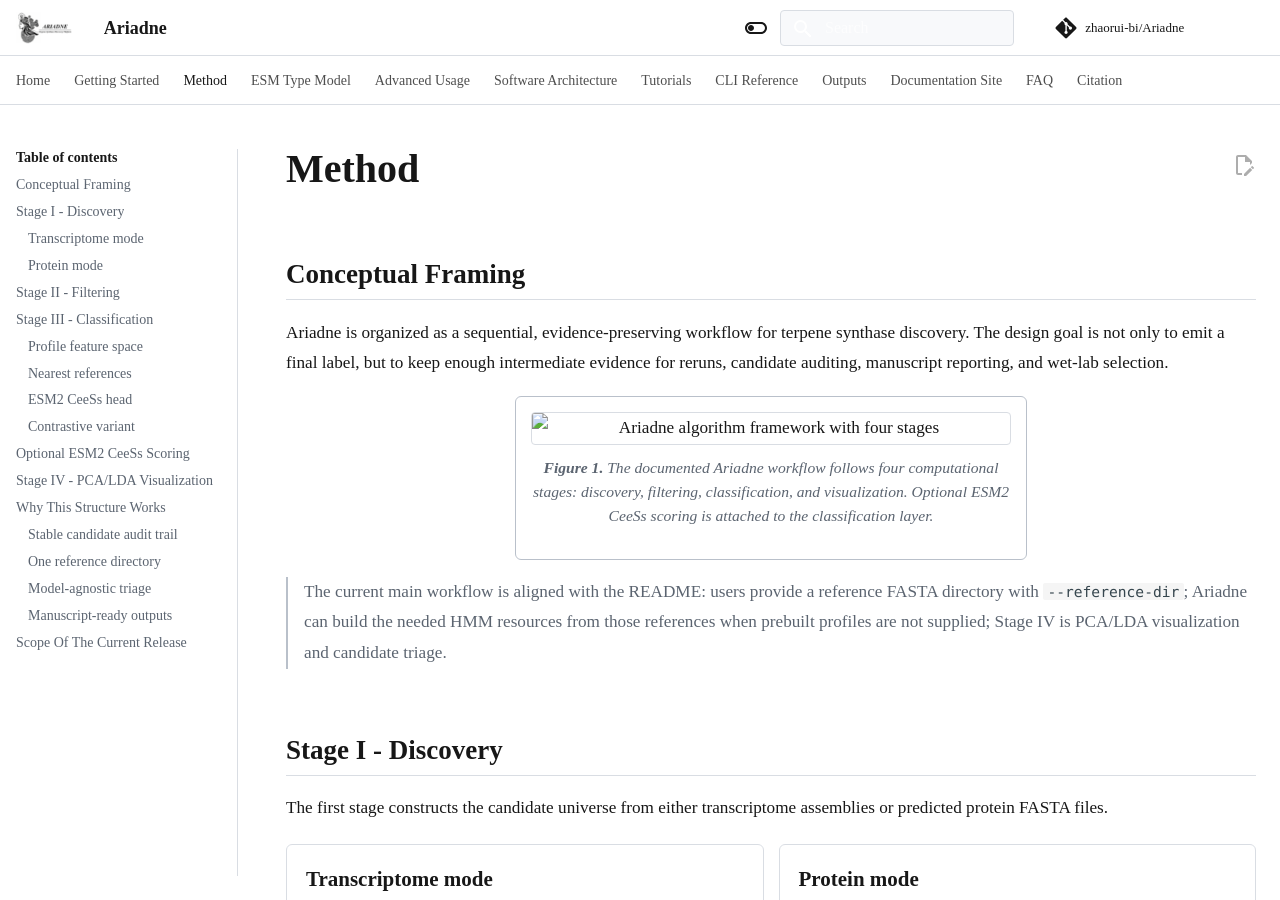
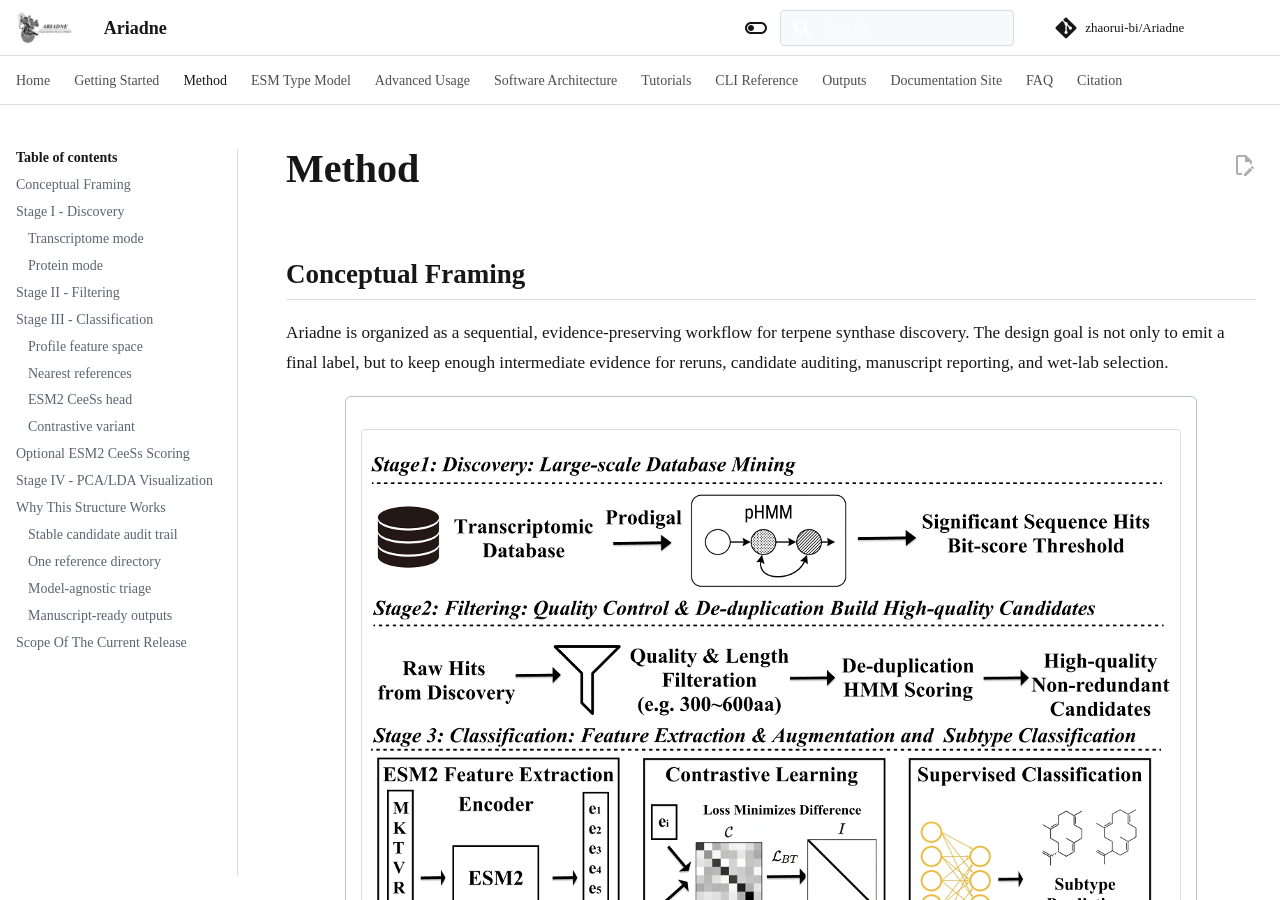
Before and after one commit to zhaorui-bi/Ariadne, an MkDocs documentation site: the page built from docs/method.md, in a window 1280 px wide and 900 px high. Built offline with MkDocs 1.6.1 and Material for MkDocs 9.7.7, drawn with Linux system fonts in a browser that asks for light colours; comment, search, counter and statistics services are not loaded.

Commit message:
Fix Method page images on Read the Docs.
MkDocs does not rewrite HTML <img> paths, so relative images on /method/
resolved to /method/images/.... Switch figures to Markdown image syntax
so they point at ../images/ under directory URLs.

```diff
--- a/docs/method.md
+++ b/docs/method.md
@@ -4,9 +4,9 @@
 
 Ariadne is organized as a sequential, evidence-preserving workflow for terpene synthase discovery. The design goal is not only to emit a final label, but to keep enough intermediate evidence for reruns, candidate auditing, manuscript reporting, and wet-lab selection.
 
-<figure class="algorithm-figure">
-  <img src="images/algorithm-framework.png" alt="Ariadne algorithm framework with four stages">
-  <figcaption><strong>Figure 1.</strong> The documented Ariadne workflow follows four computational stages: discovery, filtering, classification, and visualization. Optional ESM2 CeeSs scoring is attached to the classification layer.</figcaption>
+<figure class="algorithm-figure" markdown="1">
+![Ariadne algorithm framework with four stages](images/algorithm-framework.png)
+<figcaption><strong>Figure 1.</strong> The documented Ariadne workflow follows four computational stages: discovery, filtering, classification, and visualization. Optional ESM2 CeeSs scoring is attached to the classification layer.</figcaption>
 </figure>
 
 <div class="method-caption" markdown>
@@ -180,9 +180,9 @@ The visualization layer is produced under `03_classification/`:
 
 `embedding_3d_sections.svg` is the manuscript-style summary: reference clades are colored by source lineage, candidate CeeSs are orange diamonds, and candidate non-CeeSs are teal squares.
 
-<figure class="paper-figure">
-  <img src="images/published_embedding_3d_sections.svg" alt="LDA projection of coral TPS references and coral-like candidates">
-  <figcaption><strong>Figure S2.</strong> LDA projection of coral TPS references and coral-like candidates in HMM-derived feature space. Reference clades are colored by source lineage (bacteria, coral, fungi, insect and plant). Candidate CeeSs and candidate non-CeeSs are shown as orange diamonds and teal squares, respectively. (A) LD1 versus LD2, (B) LD1 versus LD3 and (C) LD2 versus LD3.</figcaption>
+<figure class="paper-figure" markdown="1">
+![LDA projection of coral TPS references and coral-like candidates](images/published_embedding_3d_sections.svg)
+<figcaption><strong>Figure S2.</strong> LDA projection of coral TPS references and coral-like candidates in HMM-derived feature space. Reference clades are colored by source lineage (bacteria, coral, fungi, insect and plant). Candidate CeeSs and candidate non-CeeSs are shown as orange diamonds and teal squares, respectively. (A) LD1 versus LD2, (B) LD1 versus LD3 and (C) LD2 versus LD3.</figcaption>
 </figure>
 
 ## Why This Structure Works
```
Also changed, not shown: docs/faq.md (+1 -1 lines), docs/index.md (+3 -3 lines), docs/outputs.md (+1 -1 lines).
